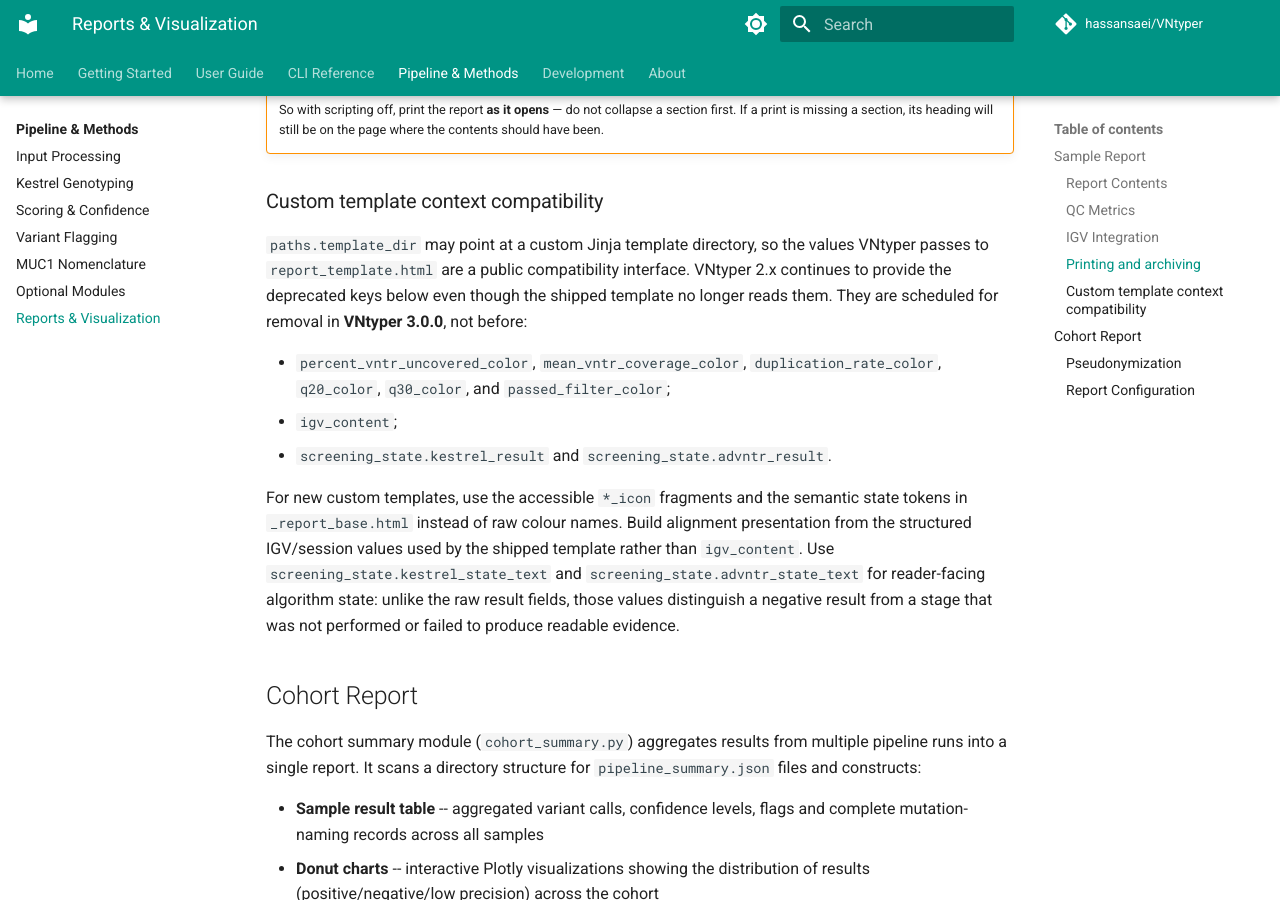
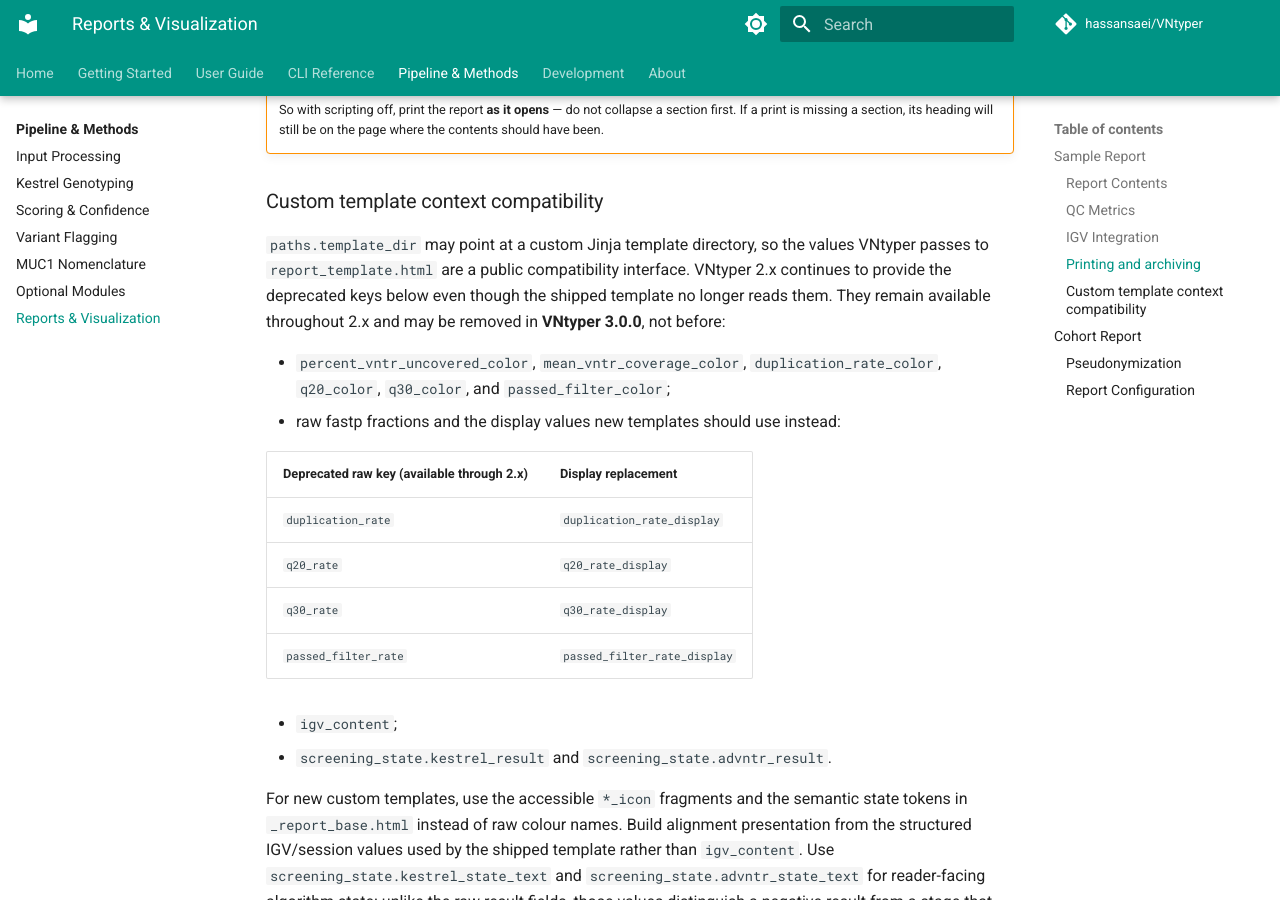
Before and after one commit to hassansaei/VNtyper, an MkDocs documentation site: the page built from docs/pipeline/reports.md, in a window 1280 px wide and 900 px high, scrolled down 4372 px. Built offline with MkDocs 1.6.1 and Material for MkDocs 9.7.7, drawn with Linux system fonts in a browser that asks for light colours; comment, search, counter and statistics services are not loaded.

Commit message:
docs(report): document fastp template context migration
Closes #290

```diff
--- a/docs/pipeline/reports.md
+++ b/docs/pipeline/reports.md
@@ -111,10 +111,20 @@ The pipeline log is the deliberate exception. It prints as a one-line pointer ba
 `paths.template_dir` may point at a custom Jinja template directory, so the values
 VNtyper passes to `report_template.html` are a public compatibility interface. VNtyper
 2.x continues to provide the deprecated keys below even though the shipped template no
-longer reads them. They are scheduled for removal in **VNtyper 3.0.0**, not before:
+longer reads them. They remain available throughout 2.x and may be removed in
+**VNtyper 3.0.0**, not before:
 
 - `percent_vntr_uncovered_color`, `mean_vntr_coverage_color`,
   `duplication_rate_color`, `q20_color`, `q30_color`, and `passed_filter_color`;
+- raw fastp fractions and the display values new templates should use instead:
+
+  | Deprecated raw key (available through 2.x) | Display replacement |
+  | --- | --- |
+  | `duplication_rate` | `duplication_rate_display` |
+  | `q20_rate` | `q20_rate_display` |
+  | `q30_rate` | `q30_rate_display` |
+  | `passed_filter_rate` | `passed_filter_rate_display` |
+
 - `igv_content`;
 - `screening_state.kestrel_result` and `screening_state.advntr_result`.
 
```
Also changed, not shown: 1 other file.
